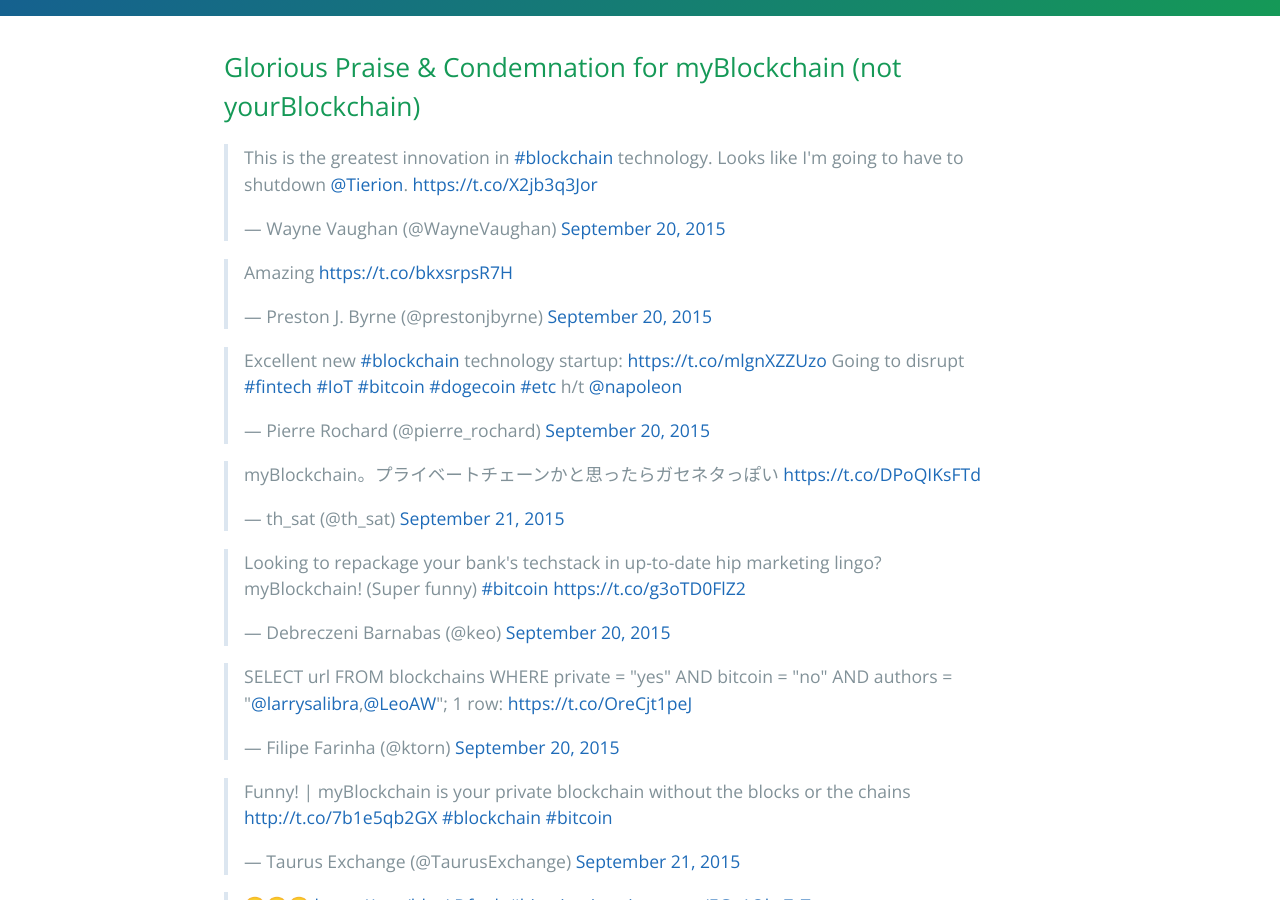
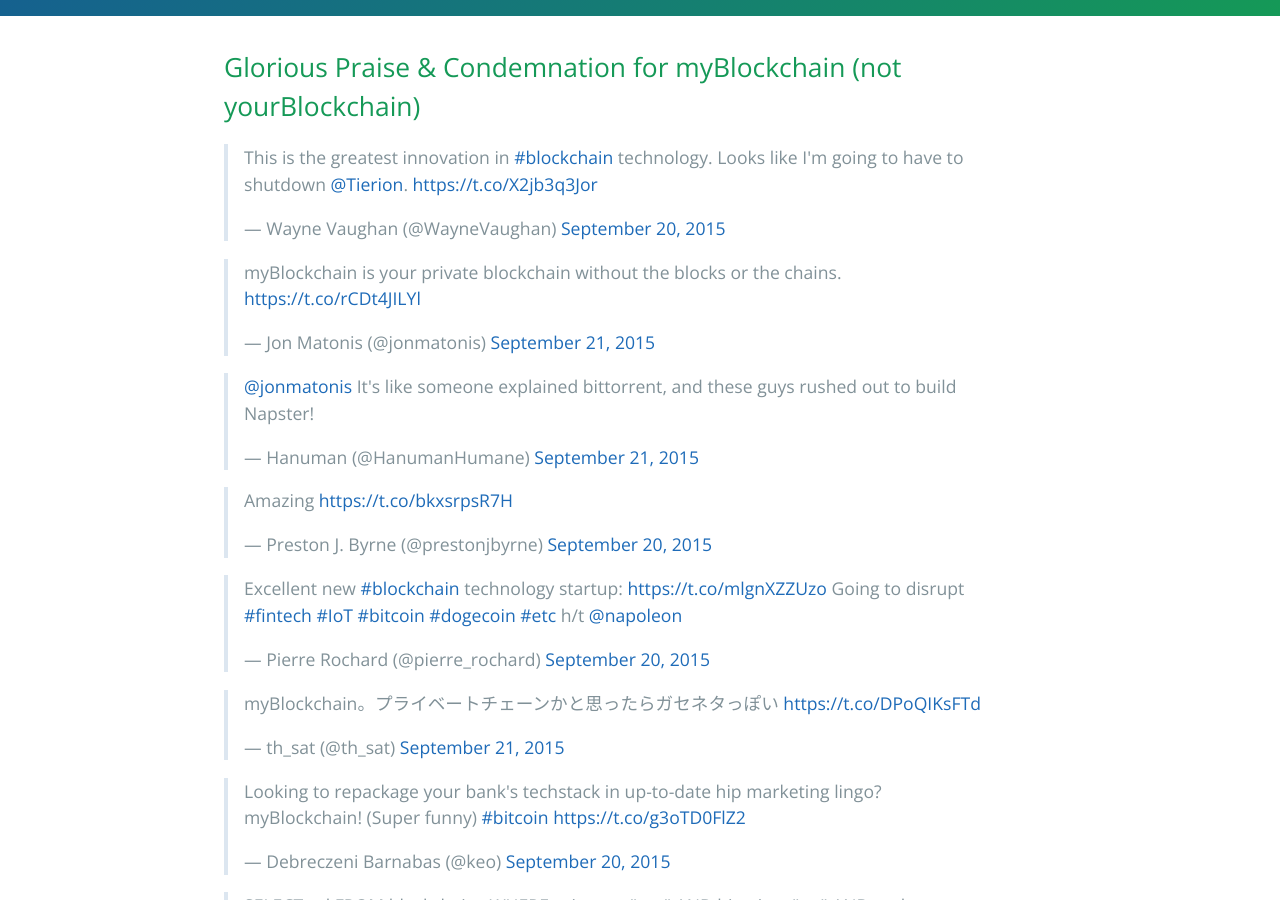
Before and after one commit to myblockchain/myblockchain.github.io, a Jekyll site: the page built from buzz.md, in a window 1280 px wide and 900 px high, scrolled down 397 px. Built offline with Jekyll 4.4.1, drawn with Linux system fonts in a browser that asks for light colours; comment, search, counter and statistics services are not loaded.

Commit message:
tweet hall of fame grows

```diff
--- a/buzz.md
+++ b/buzz.md
@@ -7,6 +7,10 @@
 ## Glorious Praise & Condemnation for myBlockchain (not yourBlockchain)
 
 <blockquote class="twitter-tweet" data-cards="hidden" lang="en"><p lang="en" dir="ltr">This is the greatest innovation in <a href="https://twitter.com/hashtag/blockchain?src=hash">#blockchain</a> technology. Looks like I&#39;m going to have to shutdown <a href="https://twitter.com/Tierion">@Tierion</a>. <a href="https://t.co/X2jb3q3Jor">https://t.co/X2jb3q3Jor</a></p>&mdash; Wayne Vaughan (@WayneVaughan) <a href="https://twitter.com/WayneVaughan/status/645628307367661568">September 20, 2015</a></blockquote>
+
+<blockquote class="twitter-tweet" data-cards="hidden" lang="en"><p lang="en" dir="ltr">myBlockchain is your private blockchain without the blocks or the chains. <a href="https://t.co/rCDt4JILYl">https://t.co/rCDt4JILYl</a></p>&mdash; Jon Matonis (@jonmatonis) <a href="https://twitter.com/jonmatonis/status/645926264180637696">September 21, 2015</a></blockquote>
+
+<blockquote class="twitter-tweet" data-conversation="none" lang="en"><p lang="en" dir="ltr"><a href="https://twitter.com/jonmatonis">@jonmatonis</a> It&#39;s like someone explained bittorrent, and these guys rushed out to build Napster!</p>&mdash; Hanuman (@HanumanHumane) <a href="https://twitter.com/HanumanHumane/status/645957321999388672">September 21, 2015</a></blockquote>
 
 <blockquote class="twitter-tweet" data-cards="hidden" lang="en"><p lang="en" dir="ltr">Amazing <a href="https://t.co/bkxsrpsR7H">https://t.co/bkxsrpsR7H</a></p>&mdash; Preston J. Byrne (@prestonjbyrne) <a href="https://twitter.com/prestonjbyrne/status/645618018584801280">September 20, 2015</a></blockquote>
 
```
